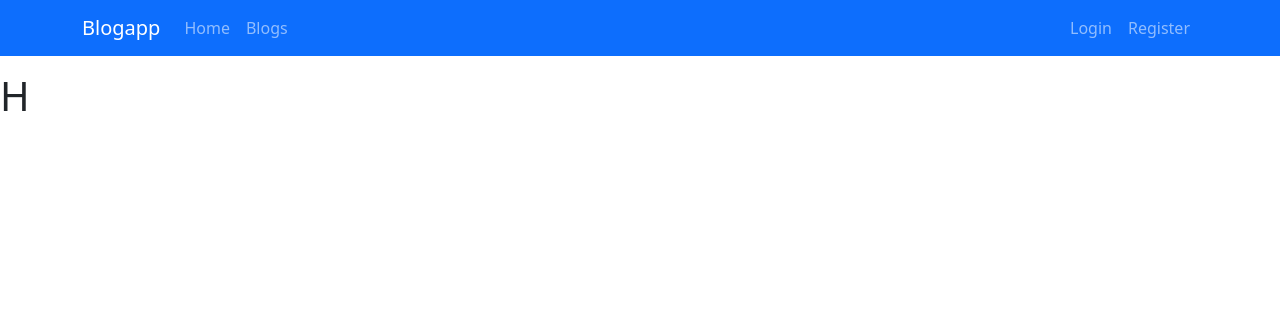
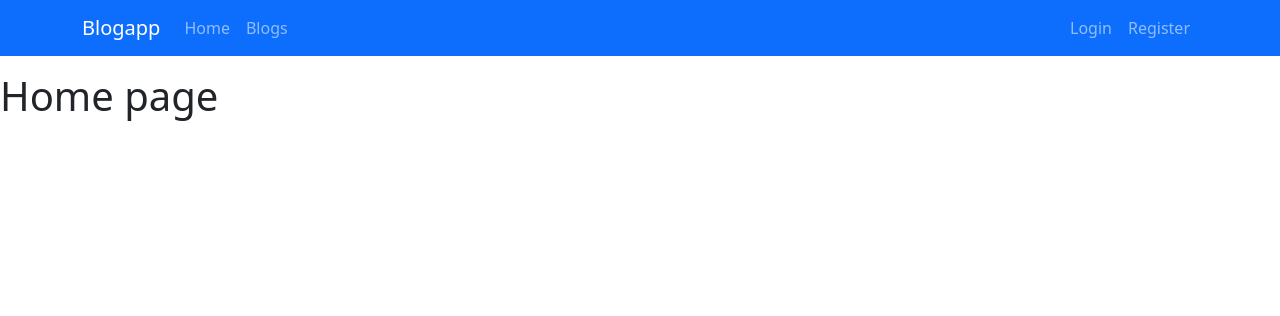
Before and after one commit to AliyevNadir/smart, a Django app: page / in a window 1280 px wide. Shown: the top 316 px of the page. Run offline with Django 5.2, Linux system fonts and the light colour scheme; data that the repository does not hold is empty; some libraries are stand-ins or nearby versions.

Commit message:
Update home.html

```diff
--- a/sale/book/templates/book/home.html
+++ b/sale/book/templates/book/home.html
@@ -22,7 +22,7 @@
         </div>
     </div>
 </div>
-    <h1>H</h1>
+    <h1>Home page</h1>
 {% endblock %}
 
 {% block js_files %}
```
